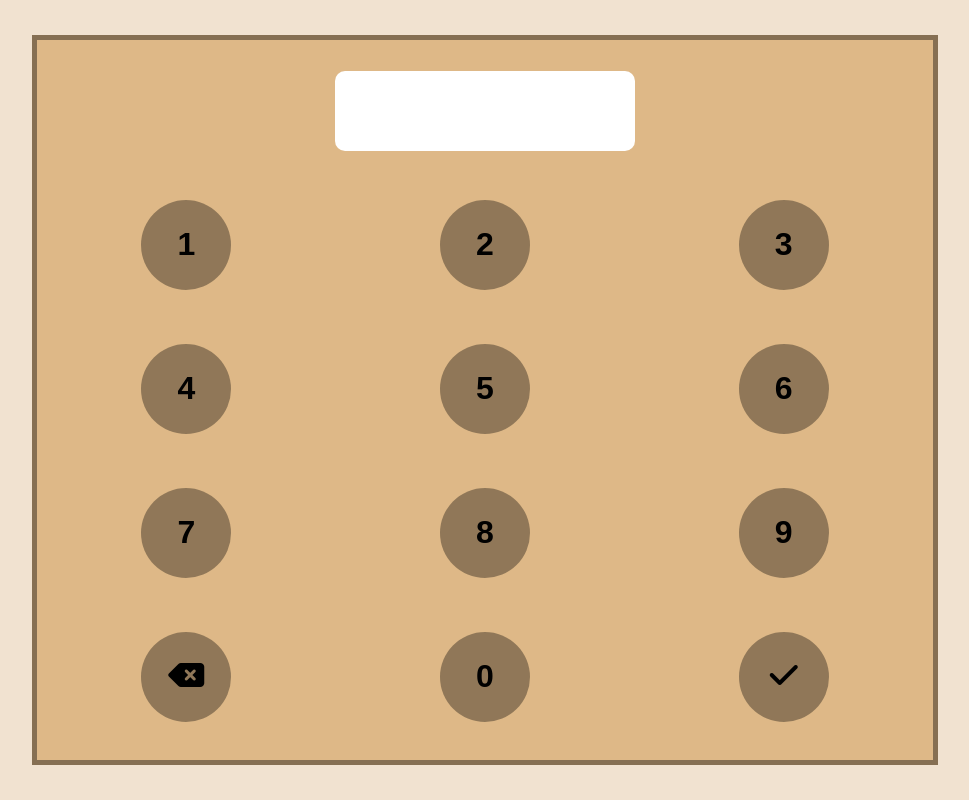
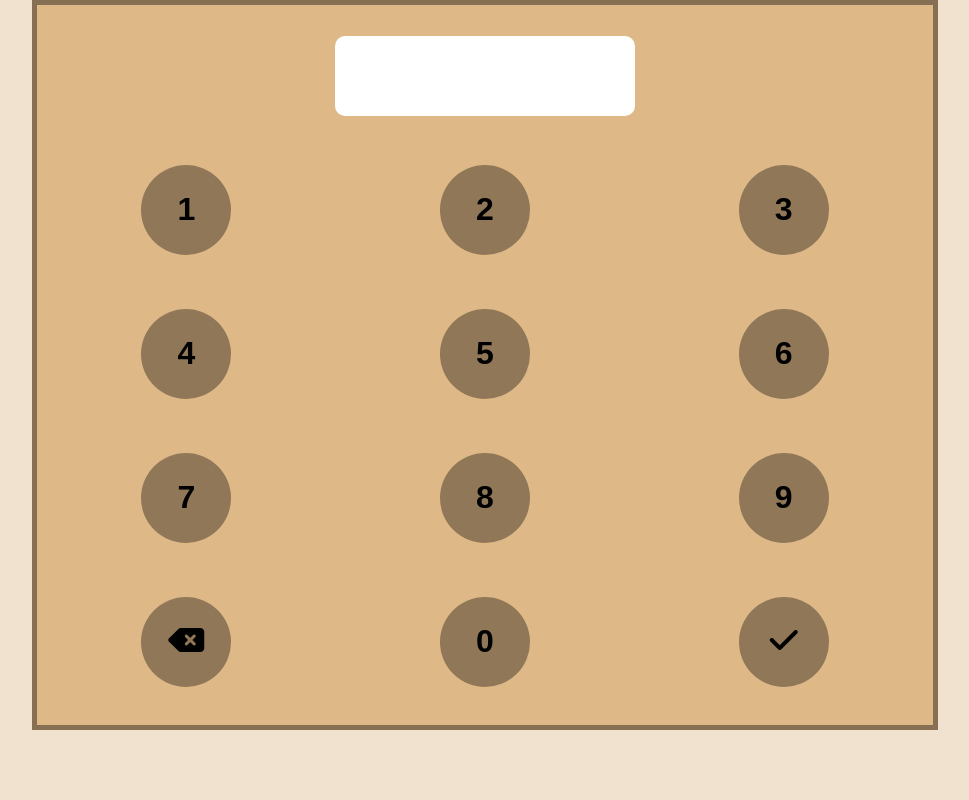
Before and after one commit to MrPoli/pinpadApp, a plain HTML site: page index.html in a window 1280 px wide. Shown: the whole page, without its empty margins (155-1124 px from the left). Drawn offline with Linux system fonts and the light colour scheme.

Commit message:
Continue RWD styling

```diff
--- a/scss/large.scss
+++ b/scss/large.scss
@@ -1,7 +1,8 @@
 @media screen and (min-width: 768px) {
   .main {
     height: 90vh;
-
+    border-top: 5px solid rgba(0, 0, 0, 0.397);
+    border-bottom: 5px solid rgba(0, 0, 0, 0.397);
     .main__inputDiv {
       .main__inputDiv--input {
         box-sizing: border-box;
--- a/scss/medium.scss
+++ b/scss/medium.scss
@@ -2,12 +2,12 @@
   body {
     background-color: rgba(219, 181, 132, 0.38);
     .main {
+      margin: 0 auto;
       width: 70vw;
-      position: absolute;
-      top: 50%;
-      left: 50%;
-      transform: translate(-50%, -50%);
-      border: 5px solid rgba(0, 0, 0, 0.397);
+      border-left: 5px solid rgba(0, 0, 0, 0.397);
+      border-right: 5px solid rgba(0, 0, 0, 0.397);
+      // border-top: 0;
+      // border-bottom: 0;
     }
   }
 }
--- a/scss/style.scss
+++ b/scss/style.scss
@@ -10,6 +10,7 @@
   justify-content: space-evenly;
   height: 100vh;
   width: 100vw;
+  min-height: 480px;
   background-color: burlywood;
   .main__inputDiv {
     .main__inputDiv--input {
```
Also changed, not shown: css/large.css, css/medium.css, css/style.css, 3 other files.
